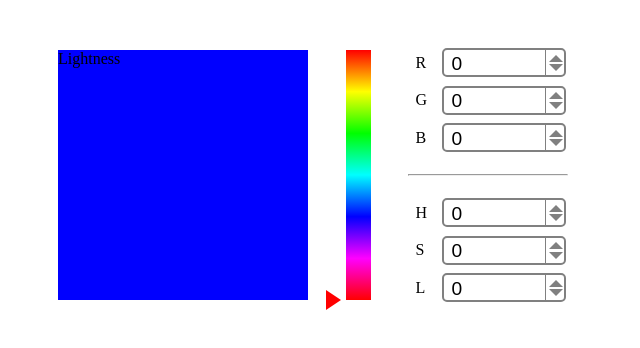
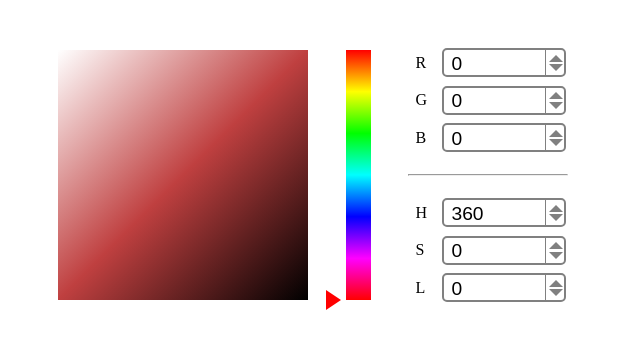
Before and after one commit to elliothux/ReactColorPicker, a React app: page / in a window 1280 px wide. Shown: the top 348 px of the page, without its empty margins (0-640 px from the left). Built offline with nearby package versions, Linux system fonts and the light colour scheme; the HTML template or start-up script is replaced by a standard one.

Commit message:
Add LightnessPicker

```diff
--- a/src/components/App.js
+++ b/src/components/App.js
@@ -17,7 +17,7 @@ export default class App extends React.Component {
             R: 0,
             G: 0,
             B: 0,
-            H: 0,
+            H: 360,
             S: 0,
             L: 0
         }
@@ -73,7 +73,9 @@ export default class App extends React.Component {
 
     render() {return(
         <div style={this.style.container}>
-            <LightnessPicker/>
+            <LightnessPicker
+                H={this.state.H}
+            />
             <HuePicker setValue={this.setValue.bind(null, 'H')}/>
             <div style={this.style.chooser}>
                 <RGBChooser
--- a/src/components/HuePicker.js
+++ b/src/components/HuePicker.js
@@ -44,9 +44,13 @@ export default class HuePicker extends React.Component {
     }
 
     handleMouseMove(event) {
+        const top = event.clientY - this.state.containerOffsetTop - 10;
         this.setState((prevState, props) => ({
-            top: event.clientY - this.state.containerOffsetTop - 10
+            top: top
         }));
+        this.props.setValue(
+            Math.round((top + 10) / this.state.containerHeight * 360)
+        )
     }
 
 
--- a/src/components/LightnessPicker.js
+++ b/src/components/LightnessPicker.js
@@ -5,13 +5,23 @@ import reactCSS from 'reactcss';
 export default class LightnessPicker extends React.Component {
     constructor(props) {
         super(props);
-        this.style = this.style.bind(this)();
+        this.style = this.style.bind(this);
+        this.state = {
+            linearGradient: `hsl(${this.props.H}, 0%, 100%), hsl(${this.props.H}, 50%, 50%), hsl(${this.props.H}, 100%, 0%)`
+        }
+    }
+
+    componentDidUpdate() {
+        if (this.state.linearGradient ===
+            `hsl(${this.props.H}, 0%, 100%), hsl(${this.props.H}, 50%, 50%), hsl(${this.props.H}, 100%, 0%)`)
+            return;
+        this.setState({
+            linearGradient: `hsl(${this.props.H}, 0%, 100%), hsl(${this.props.H}, 50%, 50%), hsl(${this.props.H}, 100%, 0%)`
+        });
     }
 
     render() {return(
-        <div style={this.style.container}>
-            Lightness
-        </div>
+        <div style={this.style().container}/>
     )}
 
     style() {return(reactCSS({
@@ -20,7 +30,7 @@ export default class LightnessPicker extends React.Component {
                 width: '50%',
                 height: 0,
                 paddingBottom: '50%',
-                backgroundColor: 'blue',
+                backgroundImage: `linear-gradient(to right bottom, ${this.state.linearGradient})`
             }
         }
     }))}
```
